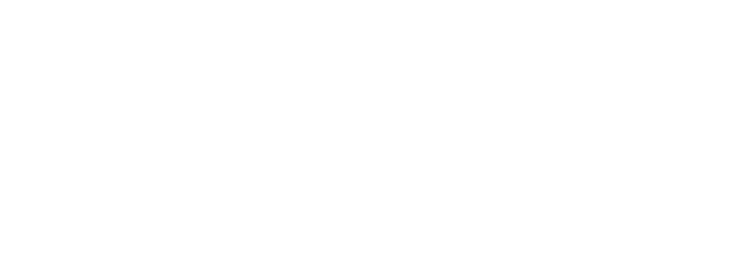
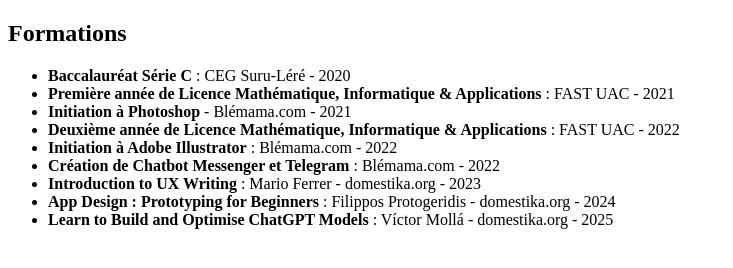
Before and after one commit to bokossageovani/mon-cv, a plain HTML site: page index.html in a window 1280 px wide. Shown: the whole page, without its empty margins (0-733 px from the left). Drawn offline with Linux system fonts and the light colour scheme.

Commit message:
mise en place de la section formations

```diff
--- a/index.html
+++ b/index.html
@@ -7,7 +7,21 @@
         <link rel="stylesheet" href="style.css">
     </head>
     <body>
-
+        <!-- Formations -->
+    <section id="formations">
+        <h2>Formations</h2>
+        <ul>
+            <li><strong>Baccalauréat Série C</strong> : CEG Suru-Léré - 2020</li>
+            <li><strong>Première année de Licence Mathématique, Informatique & Applications</strong> : FAST UAC - 2021</li>
+            <li><strong>Initiation à Photoshop</strong> - Blémama.com - 2021</li>
+            <li><strong>Deuxième année de Licence Mathématique, Informatique & Applications</strong> : FAST UAC - 2022</li>
+            <li><strong>Initiation à Adobe Illustrator</strong> : Blémama.com - 2022</li>
+            <li><strong>Création de Chatbot Messenger et Telegram</strong> : Blémama.com - 2022</li>
+            <li><strong>Introduction to UX Writing</strong> : Mario Ferrer - domestika.org - 2023</li>
+            <li><strong>App Design : Prototyping for Beginners</strong> : Filippos Protogeridis - domestika.org - 2024</li>
+            <li><strong>Learn to Build and Optimise ChatGPT Models</strong> : Víctor Mollá - domestika.org - 2025</li>
+        </ul>
+    </section>
     </body>
 
 
```
